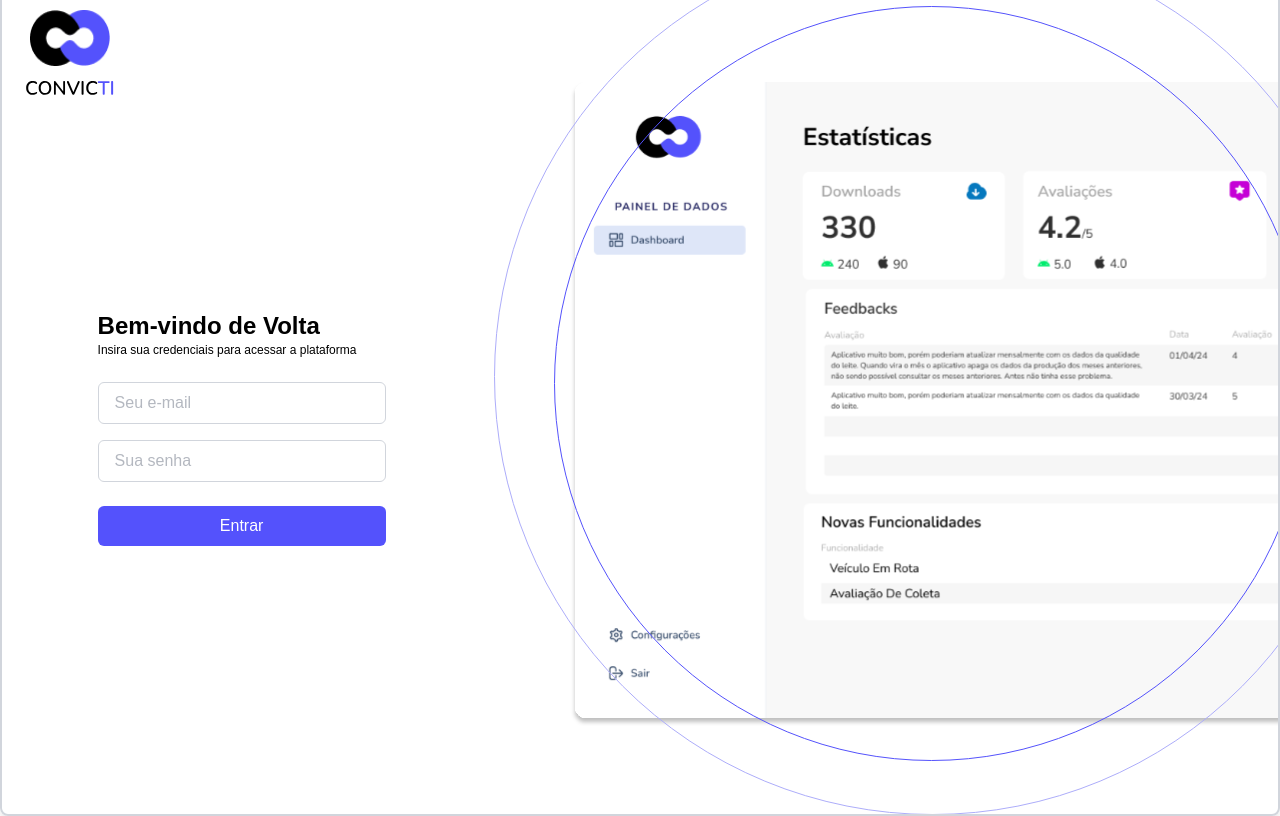
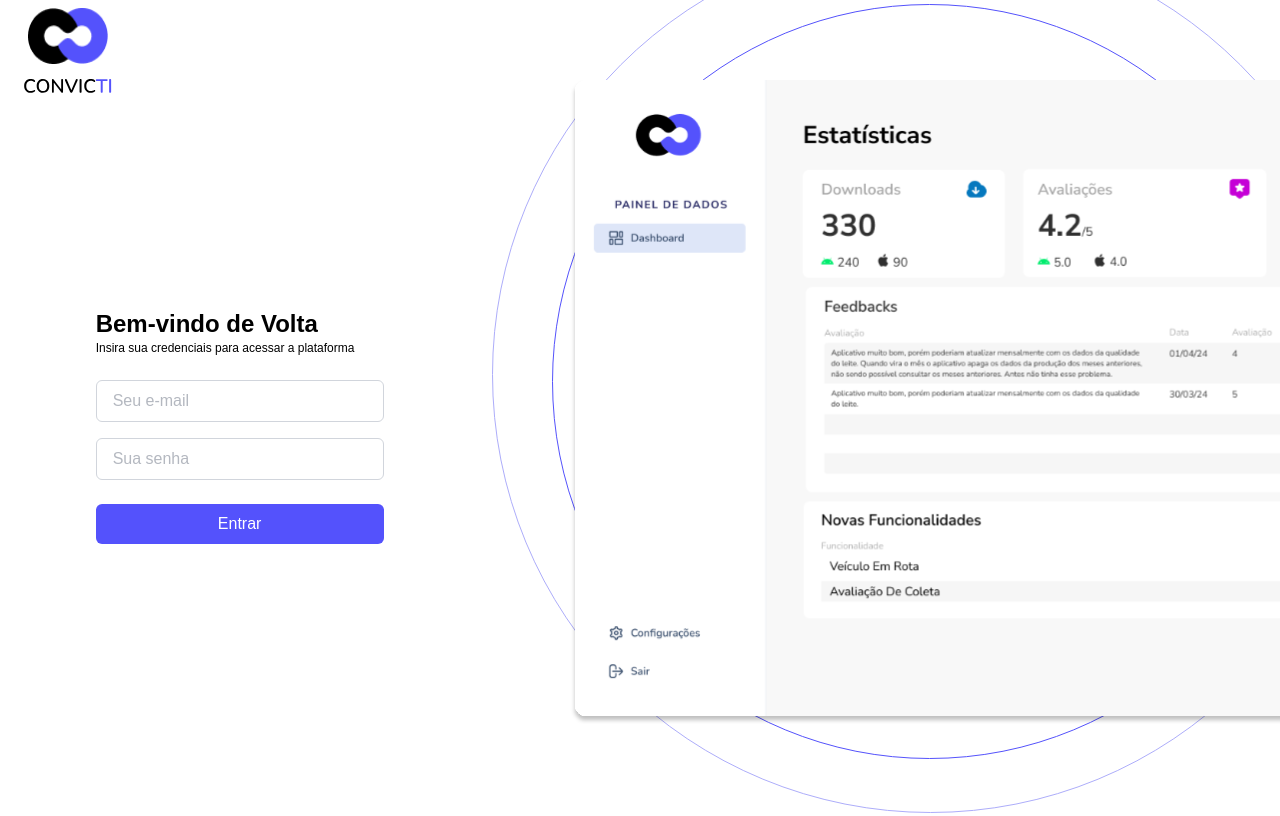
Before and after one commit to cassianobraz/CONVICTI-teste-frontend-junior, a Vue app: page / in a window 1280 px wide. Built offline with nearby package versions, Linux system fonts and the light colour scheme.

Commit message:
fix layout home in img the dash

```diff
--- a/src/components/Home/Main.vue
+++ b/src/components/Home/Main.vue
@@ -1,5 +1,5 @@
 <template>
-  <div class="w-7xl h-[832px] overflow-hidden border-2 border-gray-300 rounded-lg shadow-lg">
+  <div class="w-7xl h-[832px] overflow-hidden">
     <div class="flex">
       <div class="flex flex-col items-center my-6 ml-6">
         <img :src="imgGroup" alt="Logo" class="w-20 h-14 mb-2" />
@@ -14,12 +14,12 @@
           <img :src="imgDash" alt="Dashboard" class="mt-10 h-[644px] w-[992px]" />
 
           <!-- Primeiro círculo -->
-          <div class="absolute -top-0 -mt-9 left-2 w-[755px] h-[755px] border border-purple-circle rounded-full">
+          <div class="absolute -top-0 -mt-9 left-2 w-[755px] h-[755px] border border-purple-circle rounded-full -z-20">
           </div>
 
           <!-- Segundo círculo -->
           <div
-            class="absolute -top-0 -mt-26 -left-13 w-[877px] h-[877px] border border-purple-circle2 rounded-full">
+            class="absolute -top-0 -mt-26 -left-13 w-[877px] h-[877px] border border-purple-circle2 rounded-full -z-20">
           </div>
         </div>
       </div>
```
